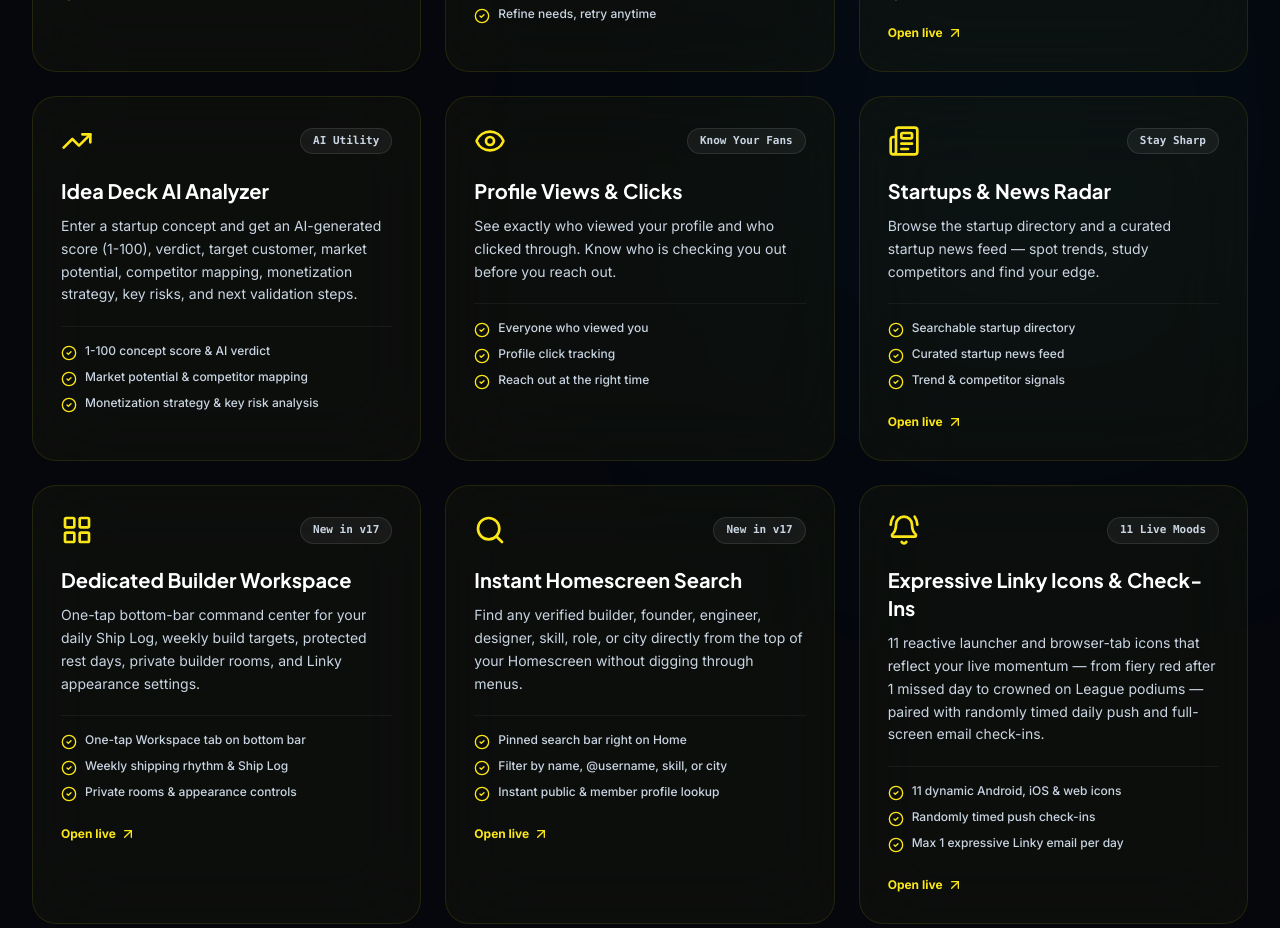
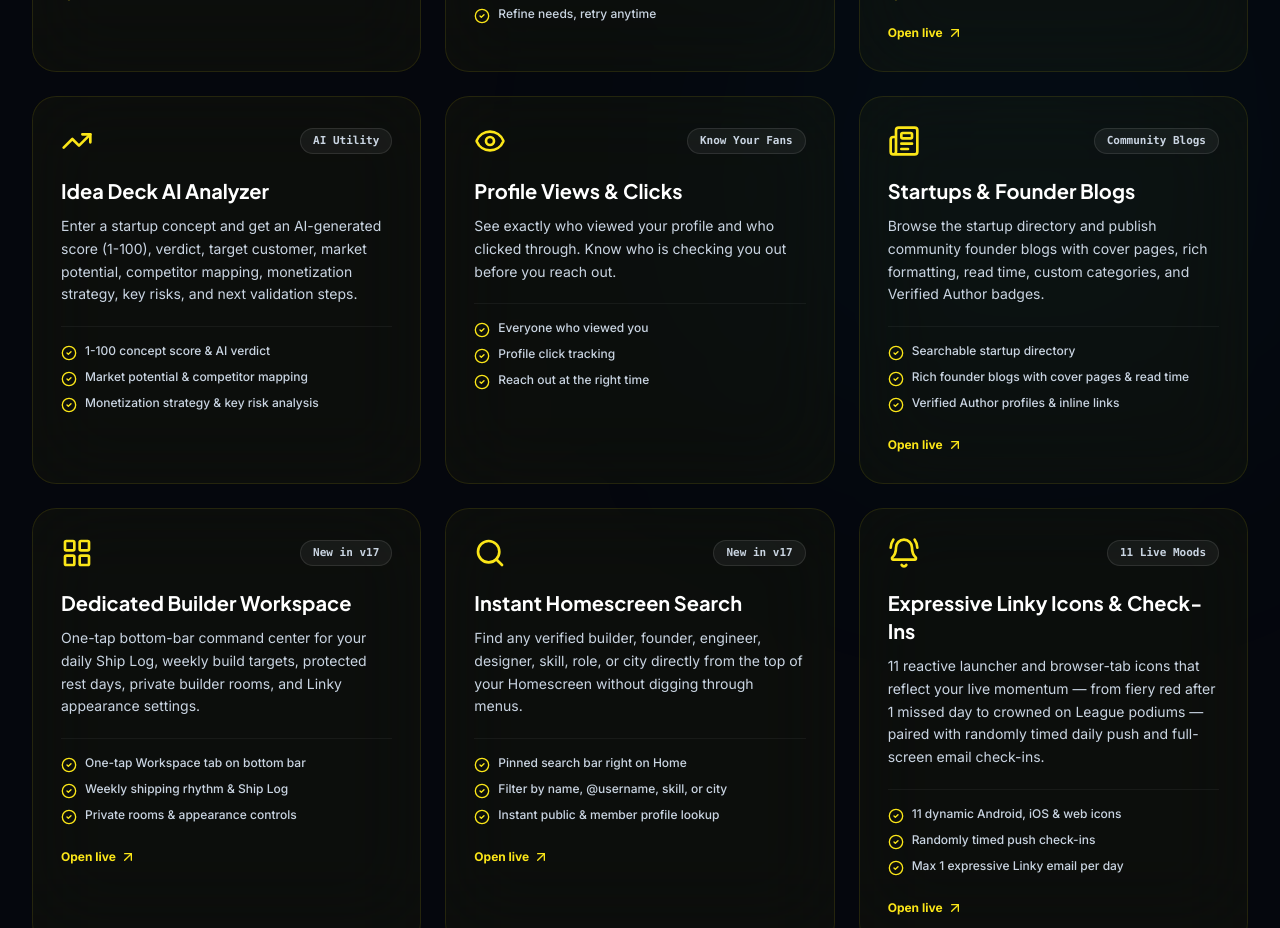
Before and after one commit to tanakaprince49-cell/Linkup-landing-page, a React (Vite) app: page /features in a window 1280 px wide. Shown: the part 6360-7288 px from the top of the page. Built offline with nearby package versions, Linux system fonts and the light colour scheme.

Commit message:
feat(blogs): update Radar feature card to Startups & Founder Blogs

```diff
--- a/src/data/mockData.ts
+++ b/src/data/mockData.ts
@@ -161,17 +161,17 @@ export const FEATURES: FeatureItem[] = [
   {
     id: 'radar',
     iconName: 'Newspaper',
-    title: 'Startups & News Radar',
-    badge: 'Stay Sharp',
+    title: 'Startups & Founder Blogs',
+    badge: 'Community Blogs',
     category: 'discovery',
-    description: 'Browse the startup directory and a curated startup news feed \u2014 spot trends, study competitors and find your edge.',
+    description: 'Browse the startup directory and publish community founder blogs with cover pages, rich formatting, read time, custom categories, and Verified Author badges.',
     details: [
       'Searchable startup directory',
-      'Curated startup news feed',
-      'Trend & competitor signals'
+      'Rich founder blogs with cover pages & read time',
+      'Verified Author profiles & inline links'
     ],
     highlightColor: 'yellow',
-    href: '/app/startups',
+    href: '/app/blogs',
   },
   {
     id: 'workspace',
```
